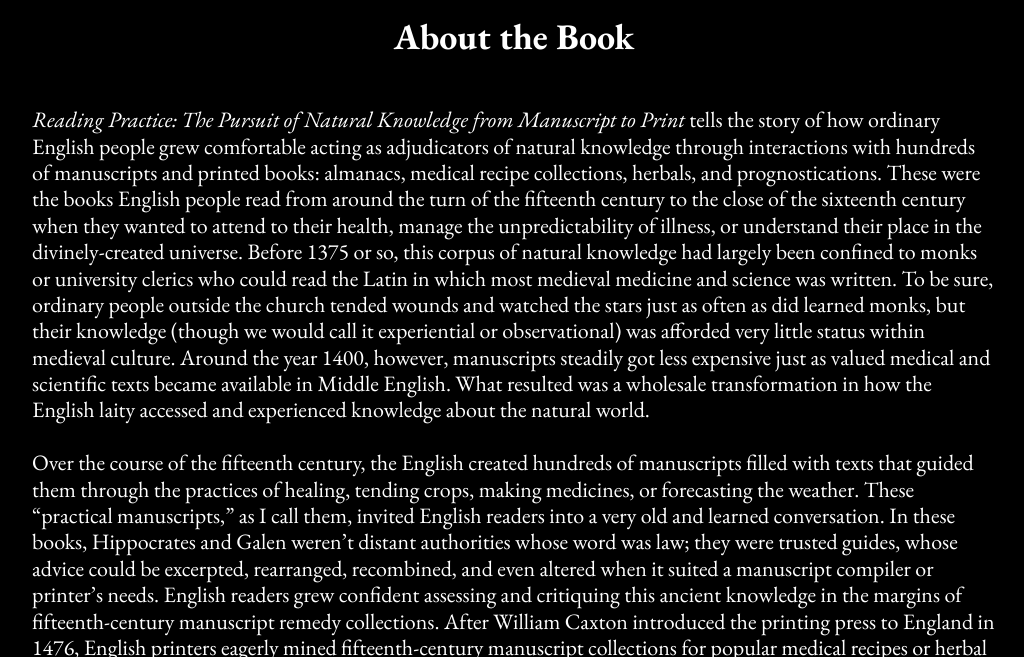
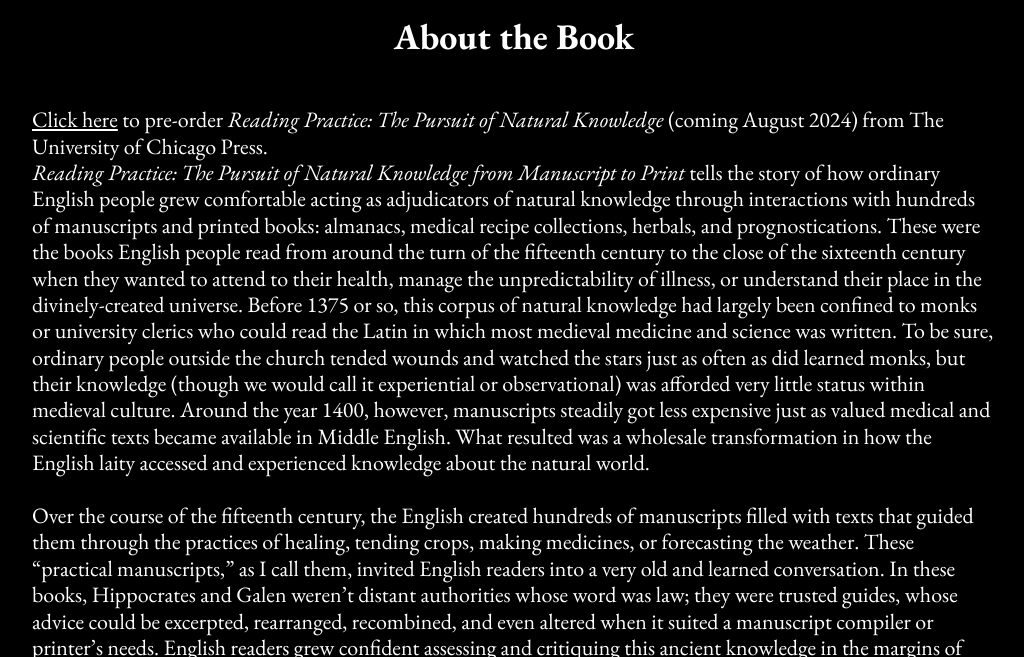
Before and after one commit to readingpractice/readingpractice.github.io, a Jekyll site: the page built from book.md, in a window 1280 px wide and 900 px high, cut to the strip 243-900 px from the top of the window. Shown: the whole strip, without its empty margins (126-1150 px from the left). Built offline with Jekyll 4.4.1, drawn with Linux system fonts in a browser that asks for light colours; some web fonts are replaced.

Commit message:
Added press site.md

```diff
--- a/book.md
+++ b/book.md
@@ -3,6 +3,8 @@ layout: page
 title: About the Book
 permalink: /book/
 ---
+
+[Click here](https://press.uchicago.edu/ucp/books/book/chicago/R/bo222256991.html) to pre-order _Reading Practice: The Pursuit of Natural Knowledge_ (coming August 2024) from The University of Chicago Press.
 
 _Reading Practice: The Pursuit of Natural Knowledge from Manuscript to Print_ tells the
 story of how ordinary English people grew comfortable acting as adjudicators of natural knowledge
```
